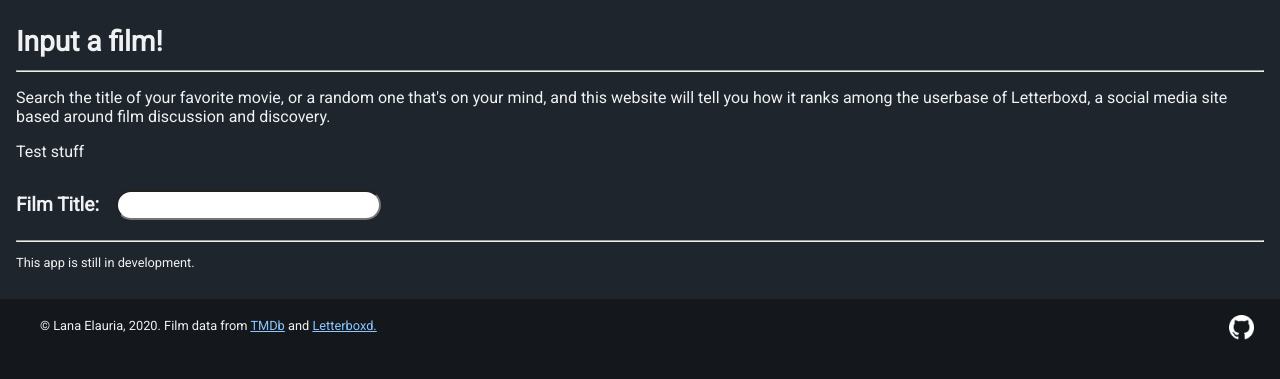
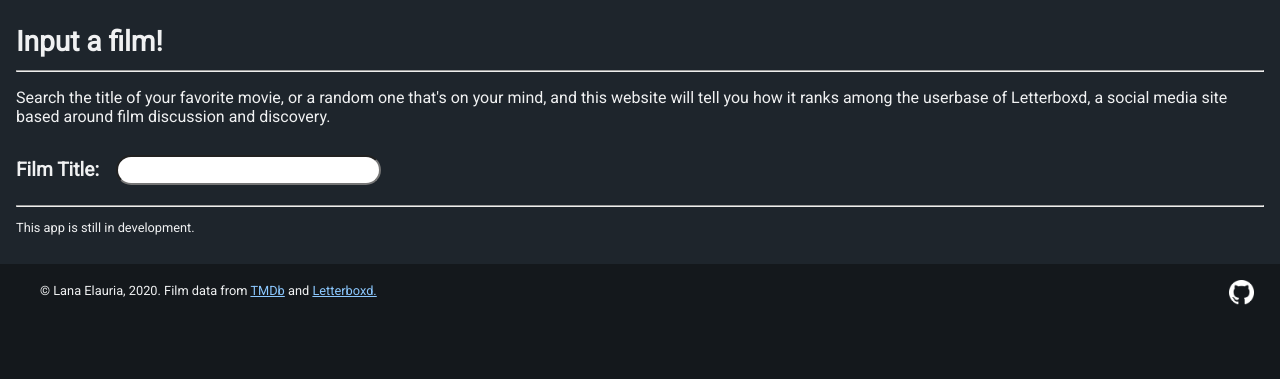
Before and after one commit to nelauria/picture_preference, a Flask app: template picture_preference/templates/film_search.html in a window 1280 px wide. Shown: the part 69-448 px from the top of the page. Run offline with Flask 2, Linux system fonts and the light colour scheme; the template is opened without the code that fills it, so the values that code supplies are empty.

Commit message:
heroku fixes

```diff
--- a/picture_preference/static/tmdb_api.js
+++ b/picture_preference/static/tmdb_api.js
@@ -23,7 +23,6 @@ $(document).on('input touchend', '#userInput', function(){
             if (data !== '[]') {
                 $(".search-results").css("display", "block")
             }
-            $("#test").html(dataJSON[0].title)
         }
     })
 //    $("#test").html("changed")
--- a/picture_preference/templates/film_search.html
+++ b/picture_preference/templates/film_search.html
@@ -8,7 +8,7 @@
     <p id="explain">Search the title of your favorite movie, or a random one that's on your mind, and this
         website will tell you how it ranks among the userbase of Letterboxd, a social media site
         based around film discussion and discovery.</p>
-    <p id="test">Test stuff</p>
+<!--    <p id="test">Test stuff</p>-->
     <div class="search-container">
         <h2><label for="userInput">Film Title:</label></h2>
         <input type="text" name="userInput" id="userInput">
```
